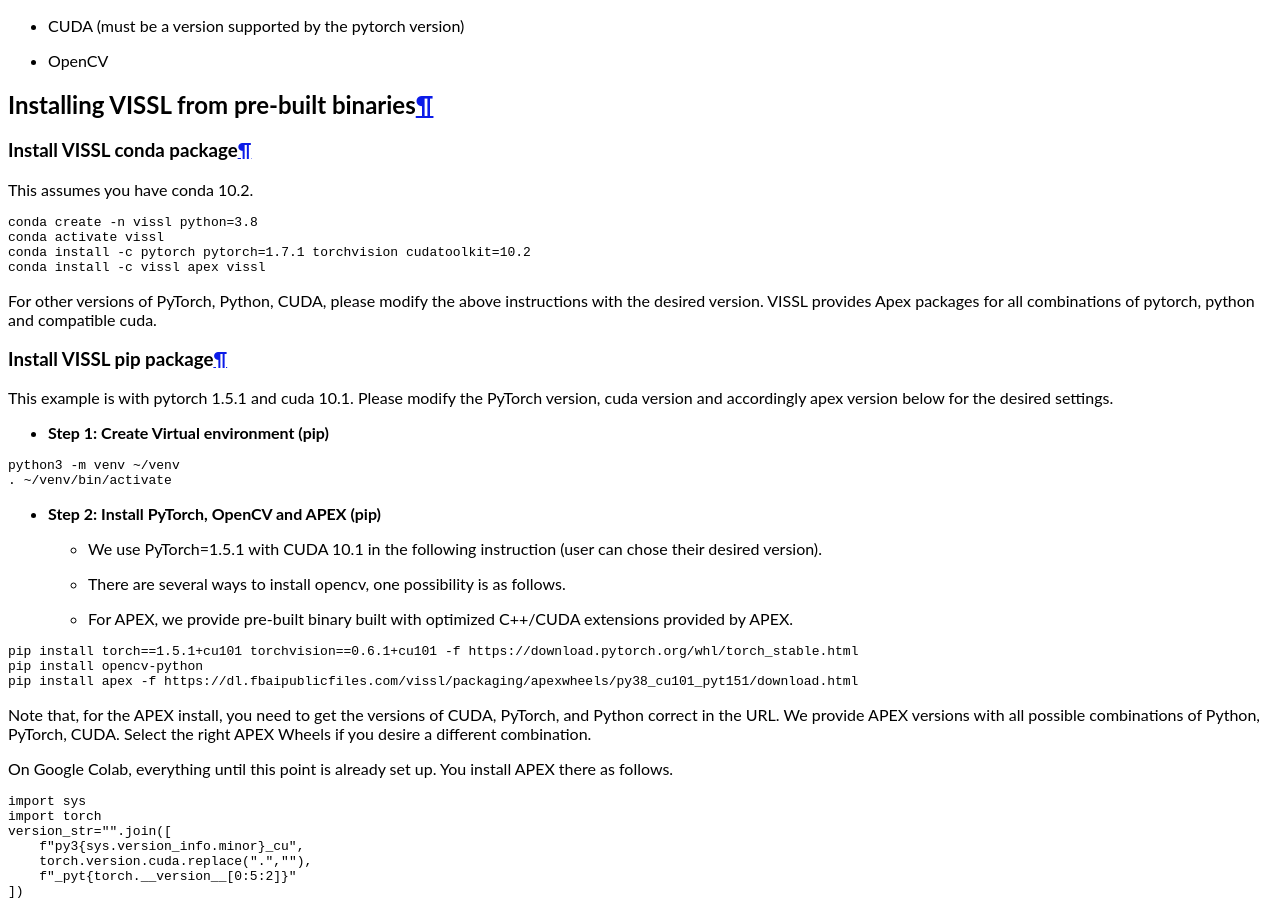
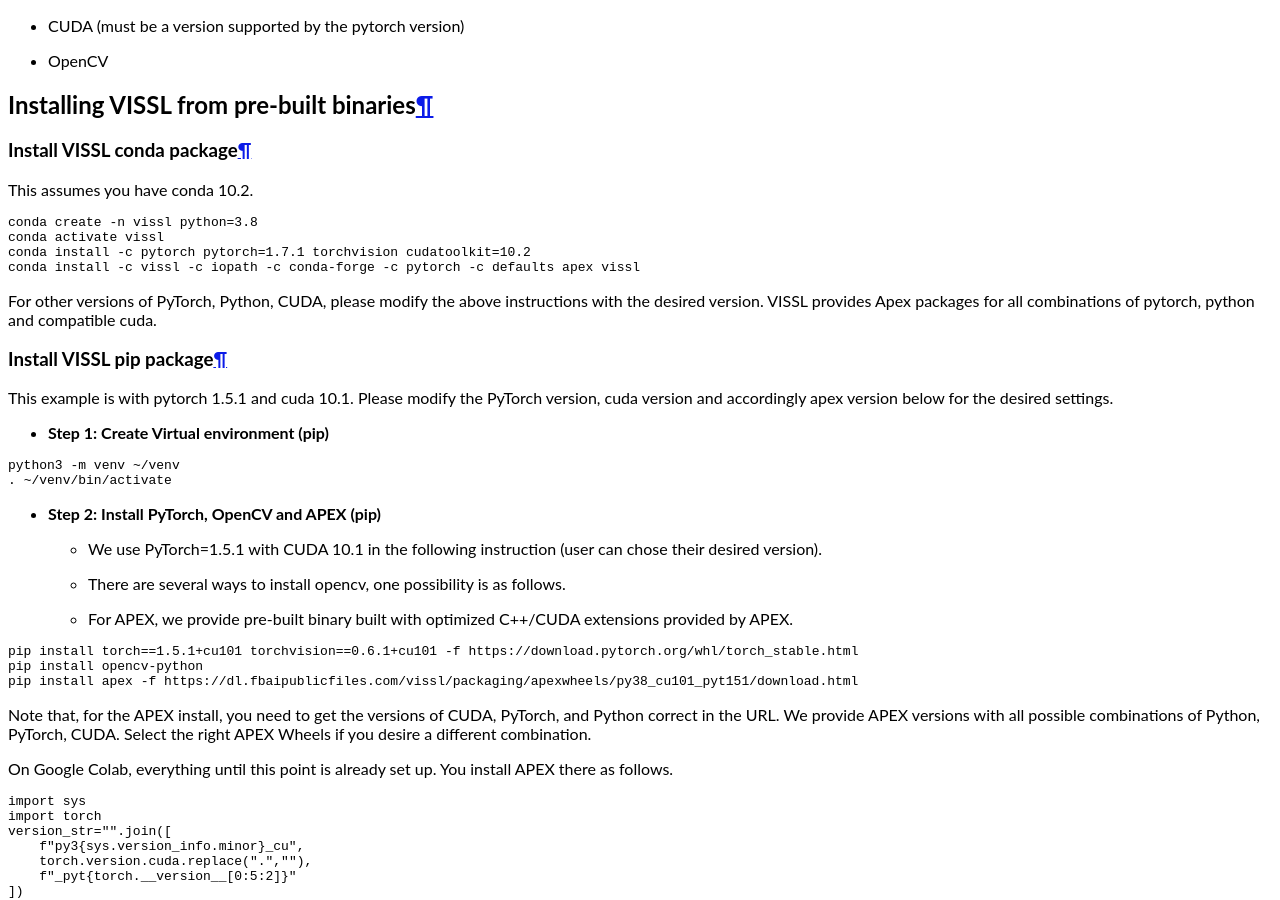
Before and after one commit to facebookresearch/vissl, a Sphinx documentation site: the page built from docs/source/installation.rst, in a window 1280 px wide and 900 px high, scrolled down 8150 px. Built offline with Sphinx 7.4.7 and the Read the Docs theme 2.0.0, drawn with Linux system fonts in a browser that asks for light colours.

Commit message:
Update installation.rst

```diff
--- a/docs/source/installation.rst
+++ b/docs/source/installation.rst
@@ -28,7 +28,7 @@
     conda create -n vissl python=3.8
     conda activate vissl
     conda install -c pytorch pytorch=1.7.1 torchvision cudatoolkit=10.2
-    conda install -c vissl apex vissl
+    conda install -c vissl -c iopath -c conda-forge -c pytorch -c defaults apex vissl
 
 For other versions of PyTorch, Python, CUDA, please modify the above instructions with the
 desired version. VISSL provides Apex packages for all combinations of pytorch, python and compatible cuda.
```
